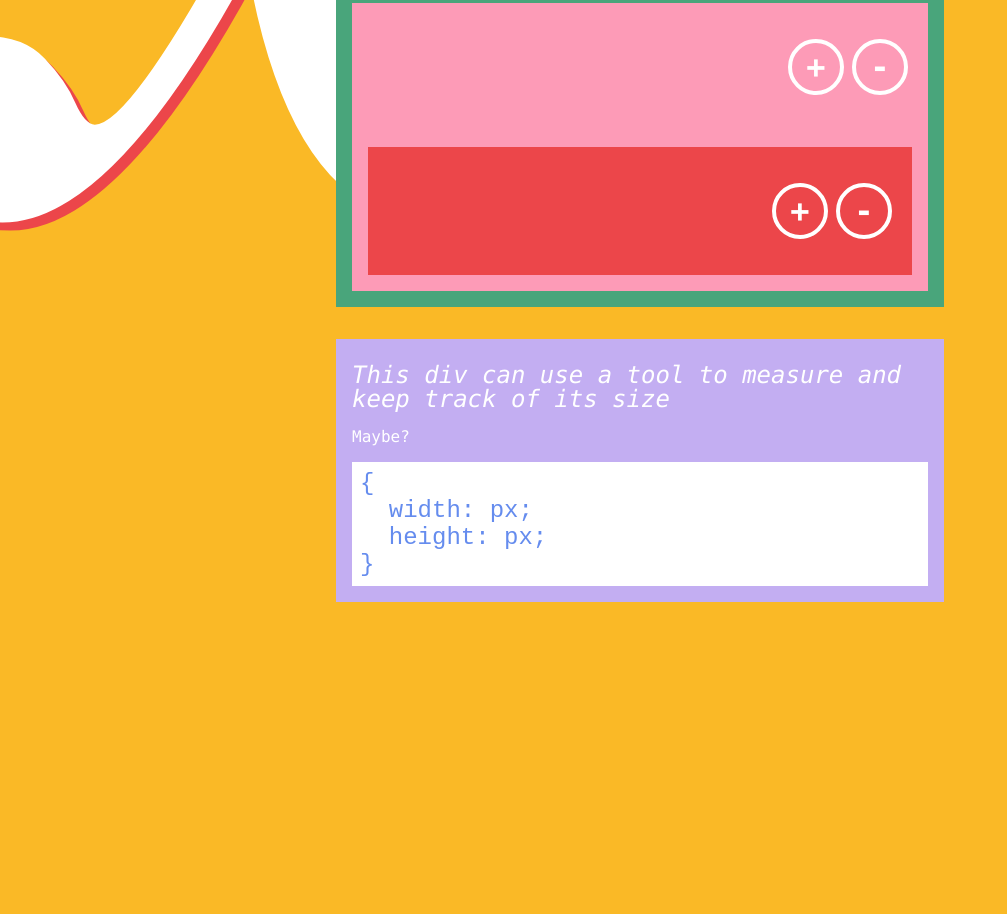
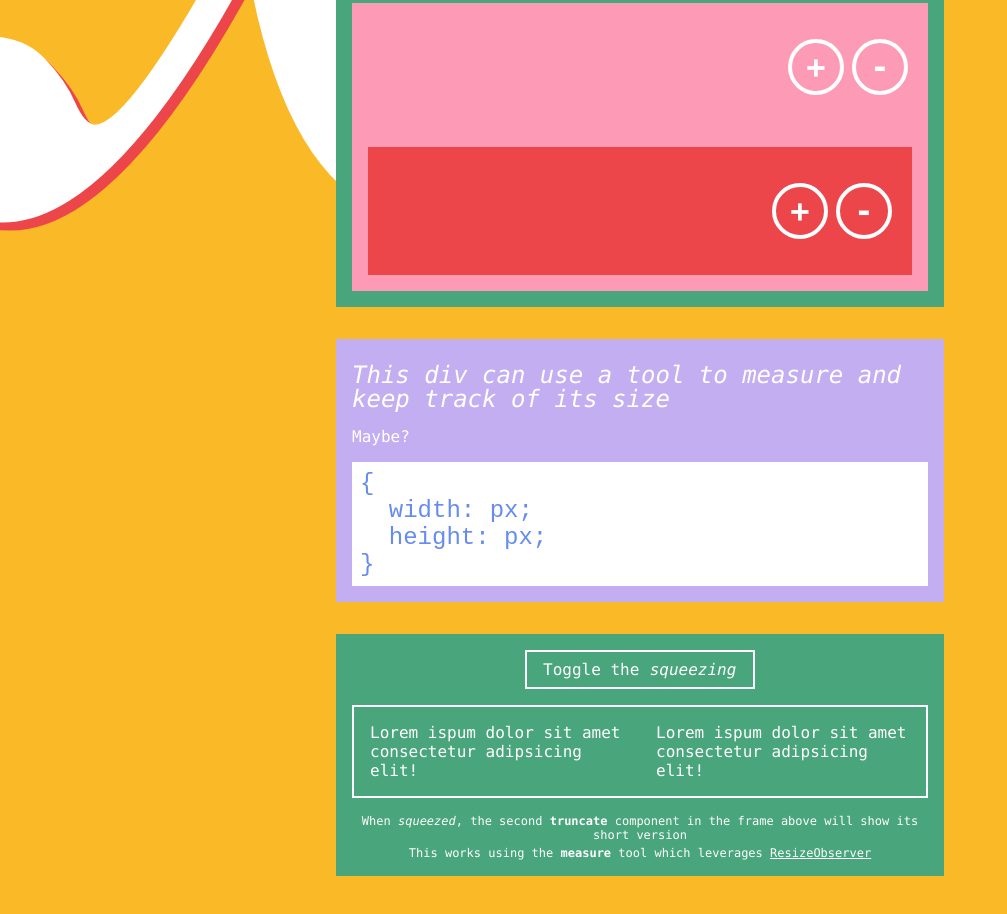
Before and after one commit to hexanal/exponent-boilerplate, a website built with webpack: page index.html in a window 1280 px wide. Shown: the part 487-1401 px from the top of the page, without its empty margins (0-1007 px from the left). Before the commit the page ends 1169 px from the top, so only its background shows below. Built offline with nearby package versions, Linux system fonts and the light colour scheme; files whose address does not match are found by name; what exponent-core would draw is missing.

Commit message:
Add container query proof of concept example Add "truncate" component to showcase it

```diff
--- a/index.html
+++ b/index.html
@@ -62,7 +62,7 @@
             </div>
 
             <div class="this-counter-is-even-deeper counter__child">
-              <div class="counter" data-component="counter" data-counter-id="deep-nested-counter" data-counter-bg="bright">
+              <div class="counter" data-ui="sub-counter" data-component="counter" data-counter-id="deep-nested-counter" data-counter-bg="bright">
                 <div class="counter__controls">
                   <h2 data-ui="heading"></h2>
                   <h3 data-ui="id"></h3>
@@ -90,6 +90,31 @@
     </div>
 
 
+    <div class="container-query" data-component="container-query">
+      <button
+        class="container-query__btn"
+        type="button"
+        data-control="embiggen"
+      >
+        Toggle the <i>squeezing</i>
+      </button>
+
+      <div class="container-query__layout">
+        <div class="container-query__truncate" data-ui="truncate1" data-component="truncate">
+          Lorem ispum dolor sit amet consectetur adipsicing elit!
+        </div>
+        <div class="container-query__truncate" data-ui="truncate2" data-component="truncate">
+          Lorem ispum dolor sit amet consectetur adipsicing elit!
+        </div>
+      </div>
+
+      <div class="container-query__caption">
+        <p>When <i>squeezed</i>, the second <b>truncate</b> component in the frame above will show its short version</p>
+        <p>This works using the <b>measure</b> tool which leverages <a href="https://developer.mozilla.org/en-US/docs/Web/API/ResizeObserver">ResizeObserver</a></p>
+      </div>
+    </div>
+
+
     <!-- that concludes it then! -->
   </div>
 
--- a/package.json
+++ b/package.json
@@ -21,5 +21,9 @@
     "style-loader": "^1.2.1",
     "webpack": "^4.43.0",
     "webpack-cli": "^3.3.11"
+  },
+  "dependencies": {
+    "lodash.debounce": "^4.0.8",
+    "lodash.truncate": "^4.4.2"
   }
 }
--- /dev/null
+++ b/src/js/components/container-query/container-query.js
@@ -0,0 +1,7 @@
+import './container-query.scss';
+
+export default ({control, ui}) => {
+  control['embiggen'].addEventListener('click', e => {
+    ui['truncate1'].classList.toggle('is-big');
+  });
+}
--- /dev/null
+++ b/src/js/components/container-query/container-query.scss
@@ -0,0 +1,89 @@
+@import 'scss/styles.scss';
+
+.container-query {
+  display: flex;
+  flex-direction: column;
+  align-items: center;
+  margin: 2rem 0;
+  padding: 1rem;
+  color: white;
+  background-color: var(--color-subtle);
+
+  h1 {
+    margin: 0.5rem 0;
+    font-weight: normal;
+    font-style: italic;
+    font-size: 1.5rem;
+    line-height: 1;
+  }
+}
+
+.container-query__btn {
+  @include no-user-select;
+  padding: 0.5rem 1rem;
+  color: white;
+  font-family: var(--font-body);
+  font-size: 1rem;
+  border: 2px solid currentColor;
+  background-color: transparent;
+  cursor: pointer;
+  transition: background-color 300ms cubic-bezier(.45,-0.15,.05,1.5);
+
+  i {
+    display: inline-block;
+    width: 5.5rem; // hack hack!
+    transition: letter-spacing 300ms cubic-bezier(.45,-0.15,.05,1.5);
+  }
+
+  @media (hover: hover) {
+    &:hover {
+      background-color: var(--color-flash);
+
+      i {
+        letter-spacing: -0.15rem;
+      }
+    }
+  }
+}
+
+.container-query__layout {
+  display: flex;
+  margin-top: 1rem;
+  border: 2px solid currentColor;
+}
+
+.container-query__truncate {
+  flex-grow: 1;
+  width: 50%;
+  padding: 1rem;
+  transition: width 200ms ease-out;
+
+  &.is-big {
+    width: 80%;
+  }
+}
+
+.container-query__caption {
+  margin-top: 1rem;
+  text-align: center;
+
+  p {
+    margin: 0;
+    font-size: 0.75rem;
+
+    + p {
+      margin-top: 0.25rem;
+    }
+  }
+
+  a {
+    color: white;
+
+    @media (hover: hover) {
+      &:hover {
+        text-decoration: none;
+        background-color: var(--color-flash);
+      }
+    }
+  }
+}
--- /dev/null
+++ b/src/js/components/truncate/truncate.js
@@ -0,0 +1,23 @@
+import truncate from 'lodash.truncate';
+import debounce from 'lodash.debounce';
+import measure from 'tools/dom/measure';
+
+import './truncate.scss';
+
+export default ({element}) => {
+  const state = {
+    full: element.textContent,
+    truncated: truncate(element.textContent, {
+      'length': 24,
+      'omission': '[...]'
+    })
+  };
+
+  const getContentsForWidth = function(width) {
+    return width <= 200 ? state.truncated : state.full;
+  }
+
+  measure(element, debounce(({width}) => {
+    element.textContent = getContentsForWidth(width);
+  }, 500));
+}
--- /dev/null
+++ b/src/js/components/truncate/truncate.scss
@@ -0,0 +1,2 @@
+.truncate {
+}
--- a/src/js/index.js
+++ b/src/js/index.js
@@ -8,14 +8,16 @@ import settings from './settings';
 // they "augment" the props that are passed to components
 import Messaging from 'middlewares/Messaging';
 
+// load your styles, and webpack's gonna take care of ya
+import '../scss/styles.scss';
+
 // components: like plugins, but targetting specific DOM nodes
+import containerQuery from 'components/container-query/container-query';
 import counter from 'components/counter/counter';
 import example from 'components/example/example';
 import measured from 'components/measured/measured';
 import scroll from 'components/scroll/scroll';
-
-// load your styles, and webpack's gonna take care of ya
-import '../scss/styles.scss';
+import truncate from 'components/truncate/truncate';
 
 /* that's one way to do it: */
 Exponent
@@ -35,7 +37,13 @@ Exponent
    * Here we're just using the ES shorthand because the component function has
    * the same name.
    */
-  .register({ counter, example, measured })
+  .register({
+    'container-query': containerQuery,
+    counter,
+    example,
+    measured,
+    truncate
+  })
 
   /**
    * Ok, this is just like importing the component and calling its function
--- a/src/scss/styles.scss
+++ b/src/scss/styles.scss
@@ -1,5 +1,4 @@
 // hey! this is a Sass file!
-@use 'sass:color';
 @import 'font';
 
 :root {
@@ -19,16 +18,6 @@ body {
   background-position: 0 0;
   background-size: cover;
   background-attachment: fixed;
-  -moz-user-select: none;
-  -webkit-user-select: none;
-  user-select: none;
-  -webkit-tap-highlight-color: var(--color-body);
-
-  * {
-    -moz-user-select: none;
-    -webkit-user-select: none;
-    user-select: none;
-  }
 }
 
 * {
@@ -43,7 +32,7 @@ body {
   font-size: 150vw;
   line-height: 0;
   color: white;
-  text-shadow: 0.5rem 0.5rem 0 var(--color-bright)
+  text-shadow: 0.5rem 0.5rem 0 var(--color-bright);
 }
 
 .🔴{
@@ -68,3 +57,16 @@ body {
 [data-status=loaded] {
   opacity: 1;
 }
+
+@mixin no-user-select {
+  -moz-user-select: none;
+  -webkit-user-select: none;
+  user-select: none;
+  -webkit-tap-highlight-color: var(--color-body);
+
+  * {
+    -moz-user-select: none;
+    -webkit-user-select: none;
+    user-select: none;
+  }
+}
```
Also changed, not shown: 1 other file.
